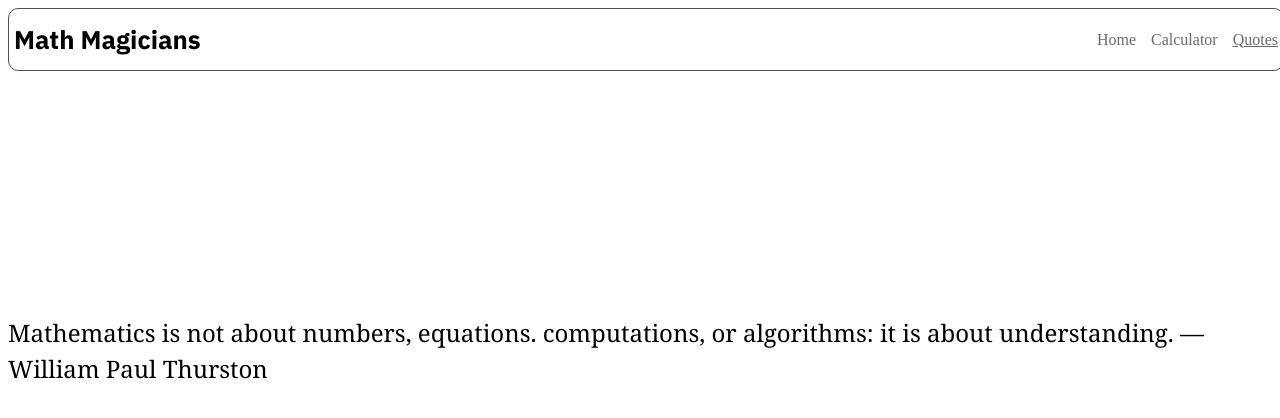
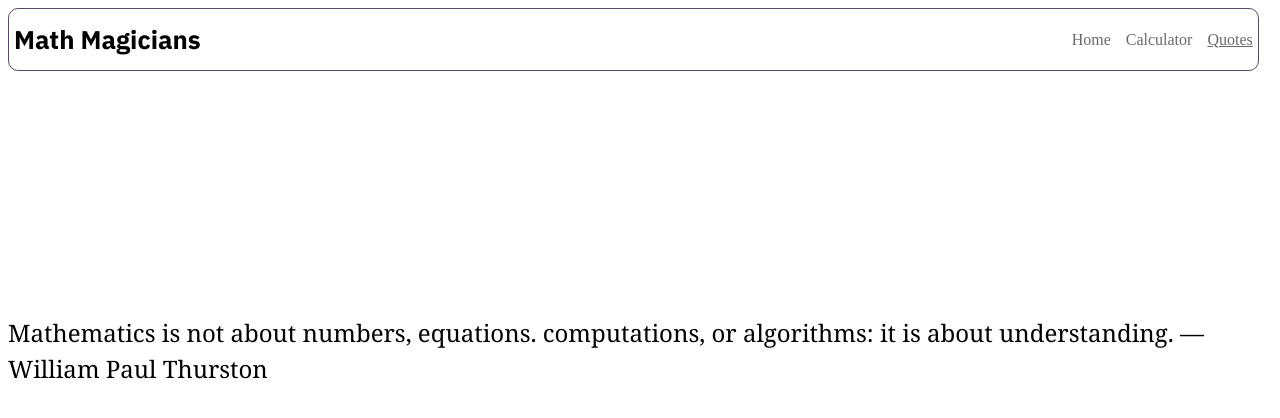
Before and after one commit to Hassaanjbaig-code/Math-Magicians-application, a React (Create React App) app: page /Quote in a window 1280 px wide. Shown: the top 418 px of the page. Built offline with nearby package versions, Linux system fonts and the light colour scheme.

Commit message:
Update the size of navabr

```diff
--- a/package.json
+++ b/package.json
@@ -1,5 +1,6 @@
 {
   "name": "math-magicians-application",
+  "homepage": "https://Hassaanjbaig-code.github.io/Math-Magicians-application",
   "version": "0.1.0",
   "private": true,
   "dependencies": {
@@ -7,6 +8,7 @@
     "@testing-library/react": "^13.4.0",
     "@testing-library/user-event": "^13.5.0",
     "big.js": "^6.2.1",
+    "gh-pages": "^4.0.0",
     "react": "^18.2.0",
     "react-dom": "^18.2.0",
     "react-router-dom": "^6.6.2",
@@ -17,7 +19,9 @@
     "start": "react-scripts start --open",
     "build": "react-scripts build",
     "test": "react-scripts test",
-    "eject": "react-scripts eject"
+    "eject": "react-scripts eject",
+    "predeploy": "npm run build",
+    "deploy": "gh-pages -d build"
   },
   "eslintConfig": {
     "extends": [
--- a/src/components/Navbar.css
+++ b/src/components/Navbar.css
@@ -2,7 +2,7 @@
 
 .nav-bar {
   display: flex;
-  width: 100%;
+  width: 98%;
   align-items: center;
   justify-content: space-between;
   height: 51px;
```
Also changed, not shown: 1 other file (tests, documents, lock files or other folders).
